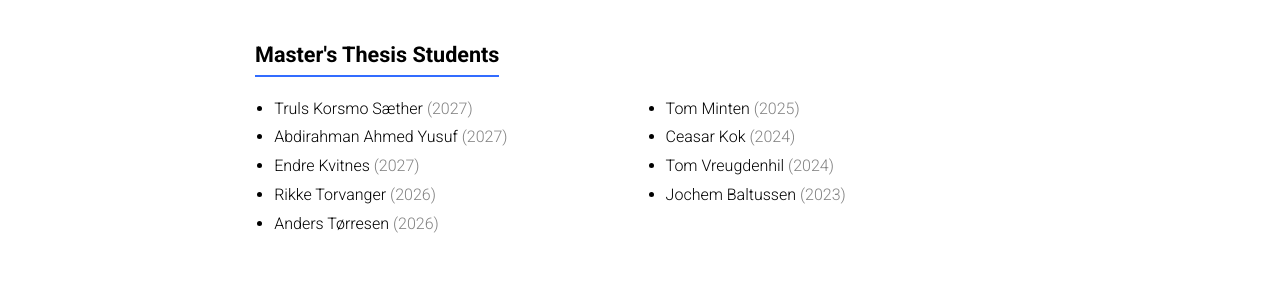
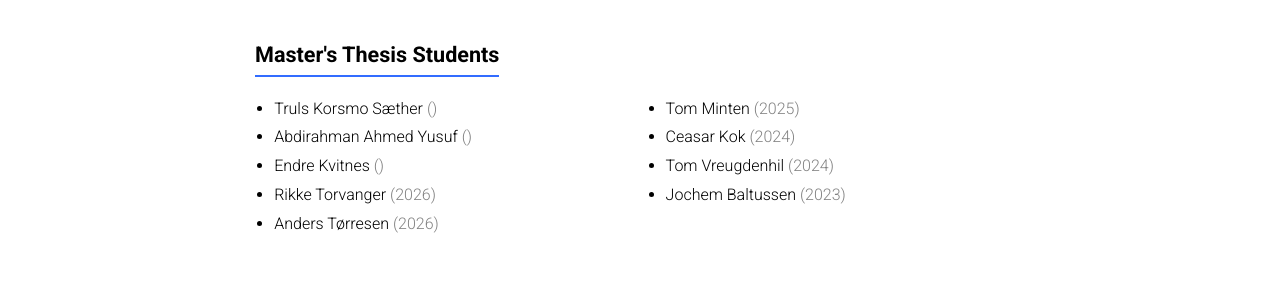
Before and after one commit to dinesh-krishnamoorthy/dinesh-krishnamoorthy.github.io, a Jekyll site: the page built from _pages/team.md, in a window 1280 px wide and 900 px high, scrolled down 796 px. Shown: the part 255-536 px from the top of the window. Built offline with Jekyll 4.4.1, drawn with Linux system fonts in a browser that asks for light colours; comment, search, counter and statistics services are not loaded; a style sheet for code colours, icons or effects is not loaded.

Commit message:
Update year information for master's thesis students
Removed year values for some master's thesis students.

```diff
--- a/_pages/team.md
+++ b/_pages/team.md
@@ -45,11 +45,11 @@ students:
 # Master's thesis and visiting students:
 masters:
   - name: Truls Korsmo Sæther
-    year: 2027
+    year:
   - name: Abdirahman Ahmed Yusuf
-    year: 2027
+    year:
   - name: Endre Kvitnes
-    year: 2027
+    year:
   - name: Rikke Torvanger
     year: 2026
   - name: Anders Tørresen
```
